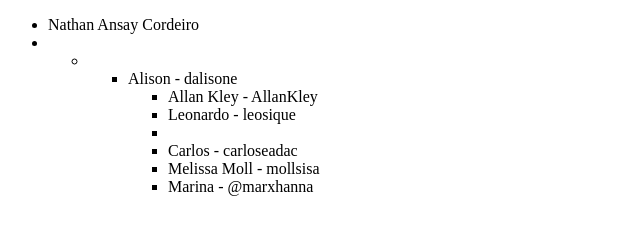
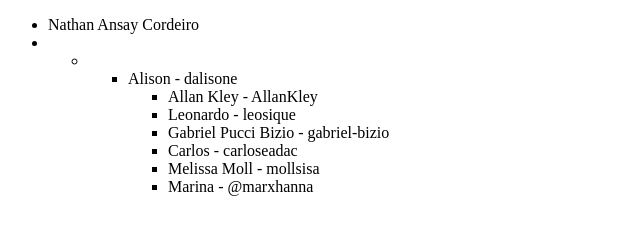
Before and after one commit to profmarlos/cursoteste, a plain HTML site: page index.html in a window 1280 px wide. Shown: the whole page, without its empty margins (0-640 px from the left). Drawn offline with Linux system fonts and the light colour scheme.

Commit message:
commit gabriel

```diff
--- a/index.html
+++ b/index.html
@@ -34,7 +34,7 @@
     <ul>
         <li>Allan Kley - AllanKley</li>
         <li>Leonardo - leosique</li>
-        <li></li>
+        <li>Gabriel Pucci Bizio - gabriel-bizio</li>
         <li>Carlos - carloseadac</li>
         <li>Melissa Moll - mollsisa</li>
         <li>Marina - @marxhanna</li>
```
